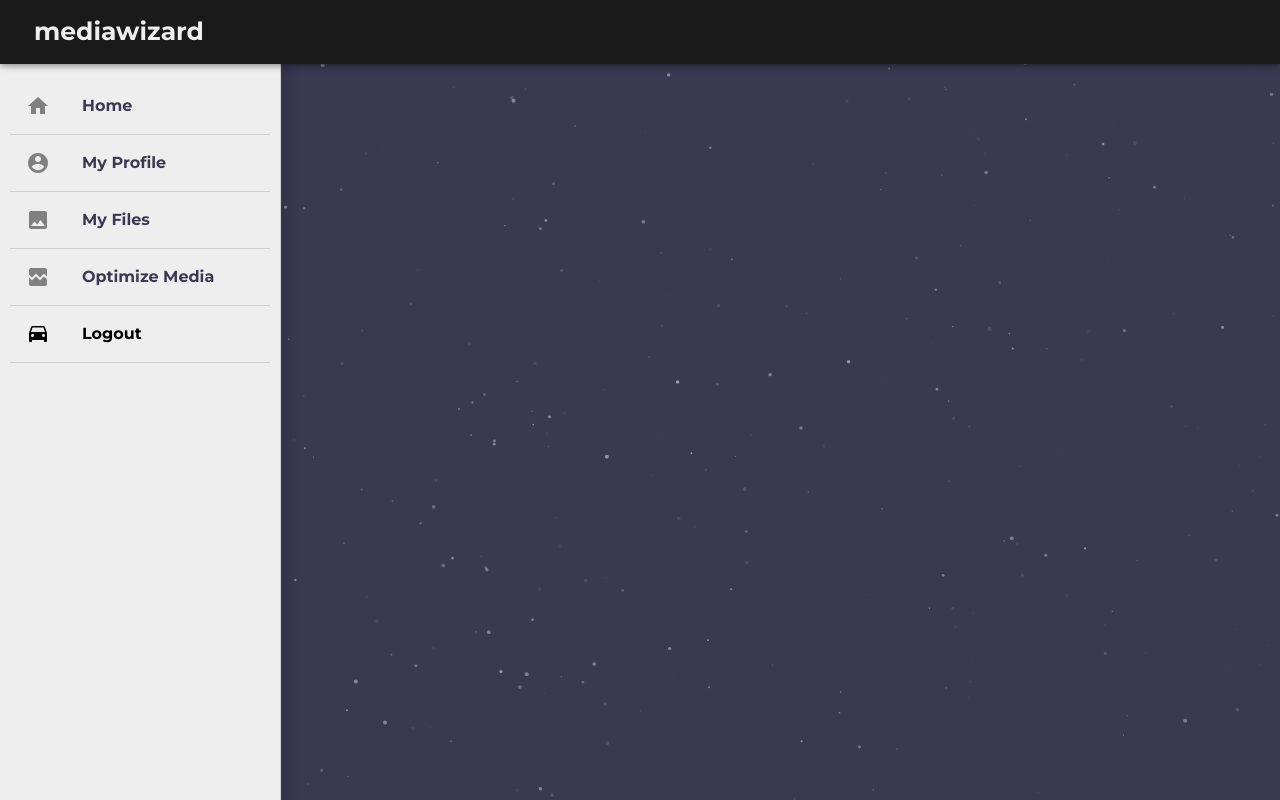
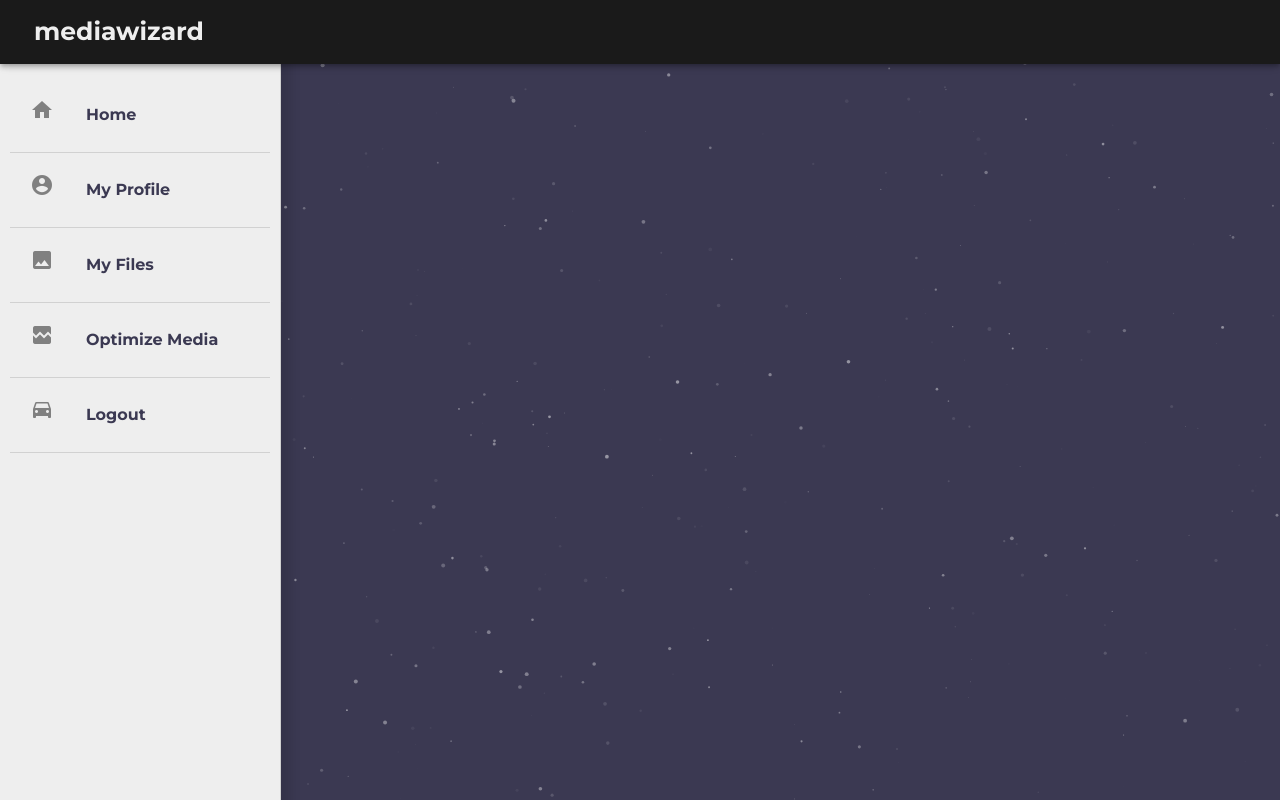
Before and after one commit to Ben-Kincaid/mediawizard, a React app in the folder app/: page /logout in a window 1280 px wide. Built offline with nearby package versions, Linux system fonts and the light colour scheme.

Commit message:
reconfigured routing method

```diff
--- a/app/src/bundles/Sidebar/components/DrawerListItem.js
+++ b/app/src/bundles/Sidebar/components/DrawerListItem.js
@@ -16,7 +16,6 @@ const styles = theme => ({
         color: 'gray',
         transition: [
             ['color', '250ms']
-
         ]
     },
     itemText: {
@@ -28,12 +27,19 @@ const styles = theme => ({
         background: 'red',
     },
     listItem: {
+        padding: '0',
         '&.active p': {
             color: 'black'
         },
         '&.active span': {
             color: 'black'
         }
+    },
+    listAnchor: {
+        padding: '20px',
+        width: '100%',
+        display: 'flex',
+        textDecoration: 'none'
     }
 })
 
@@ -44,20 +50,21 @@ function DrawerListItem(props) {
     const {classes} = props;
 
     return [
+        <li>
             <ListItem
-            component={NavLink}
-            to={props.itemPath}
                 className={classes.listItem}
-
                 button >
+                <NavLink className = {classes.listAnchor} to ={props.itemPath} >
                     <ListItemIcon>
-                <Icon className={'material-ui', classes.itemIcon}>{props.itemIcon}</Icon>
+                        <Icon className={['material-ui', classes.itemIcon]}>{props.itemIcon}</Icon>
                     </ListItemIcon>
                     <ListItemText>
                         <p className = {classes.itemText}>{props.itemTitle}</p>
                     </ListItemText>
-        </ListItem>,
+                </NavLink>
+            </ListItem>
         <Divider classes = {{root: styles.divider}}/>
+        </li>
     ]
 }
 
```
Also changed, not shown: 1 other file (tests, documents, lock files or other folders). Lines whose indentation alone changed are shown as unchanged.
